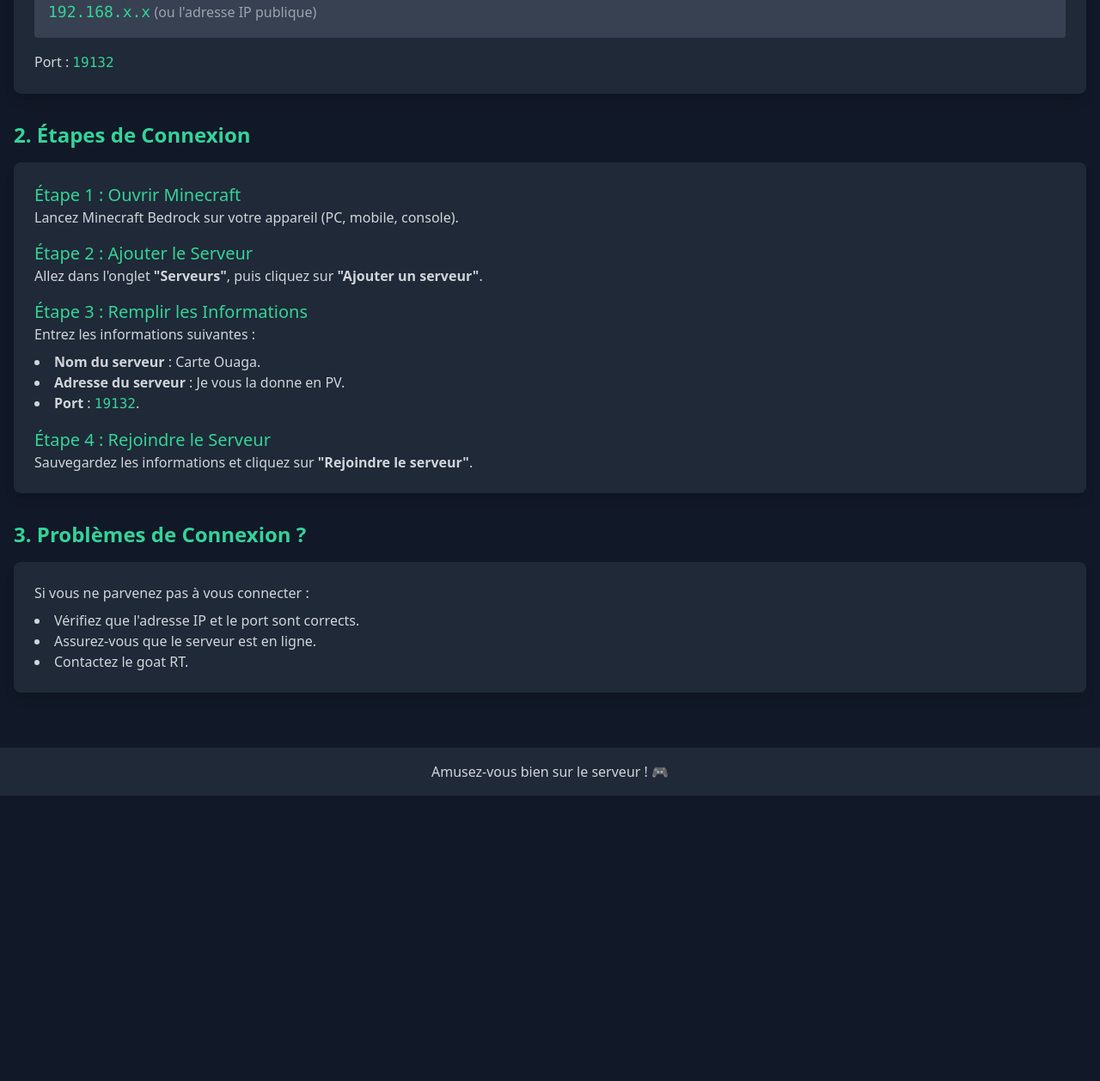
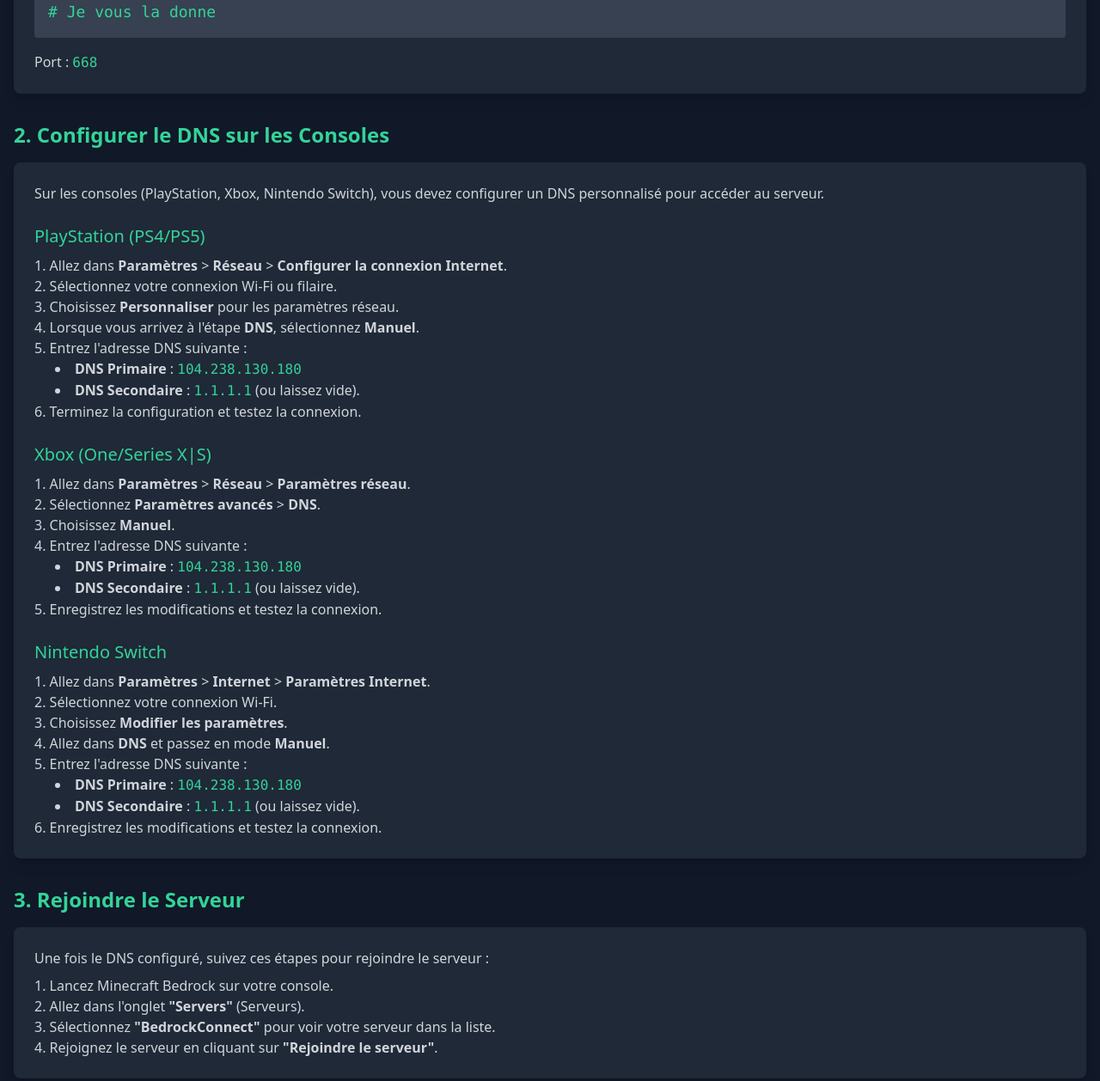
Before and after one commit to rayantProject/minecraft-server, a website: page index.html in a window 1280 px wide. Shown: the part 280-1538 px from the top of the page at 86% size. Before the commit the page ends 1206 px from the top, so only its background shows below. Drawn offline with nearby package versions, Linux system fonts and the light colour scheme.

Commit message:
chore: initialize project with configuration files and setup

```diff
--- a/index.html
+++ b/index.html
@@ -1,16 +1,15 @@
-<!DOCTYPE html>
+<!doctype html>
 <html lang="fr">
   <head>
-  <meta charset="UTF-8">
-  <meta name="viewport" content="width=device-width, initial-scale=1.0">
+    <meta charset="UTF-8" />
+    <meta name="viewport" content="width=device-width, initial-scale=1.0" />
     <title>Connexion au Serveur Minecraft</title>
-  <link href="https://cdn.jsdelivr.net/npm/tailwindcss@2.2.19/dist/tailwind.min.css" rel="stylesheet">
+    <link href="https://cdn.jsdelivr.net/npm/tailwindcss@2.2.19/dist/tailwind.min.css" rel="stylesheet" />
   </head>
   <body class="bg-gray-900 text-white font-sans">
-
     <!-- Header -->
     <header class="bg-gray-800 py-6 text-center">
-    <h1 class="text-4xl font-bold text-green-400">Bienvenue sur le Serveur Cartel Ouaga !</h1>
+      <h1 class="text-4xl font-bold text-green-400">Bienvenue sur le Serveur Minecraft !</h1>
       <p class="mt-2 text-gray-300">Suivez les étapes ci-dessous pour vous connecter.</p>
     </header>
 
@@ -22,59 +21,116 @@
         <div class="bg-gray-800 p-6 rounded-lg shadow-lg">
           <p class="text-gray-300">Pour vous connecter, vous aurez besoin de l'adresse IP du serveur :</p>
           <div class="mt-4 p-4 bg-gray-700 rounded">
-          <code class="text-green-400 text-lg">192.168.x.x</code> <span class="text-gray-400">(ou l'adresse IP publique)</span>
+            <code class="text-green-400 text-lg"> # Je vous la donne </code>
           </div>
-        <p class="mt-4 text-gray-300">Port : <code class="text-green-400">19132</code></p>
+          <p class="mt-4 text-gray-300">Port : <code class="text-green-400">668</code></p>
         </div>
       </section>
 
-    <!-- Section 2: Étapes de Connexion -->
+      <!-- Section 2: Configurer le DNS sur les Consoles -->
       <section class="mb-8">
-      <h2 class="text-2xl font-semibold text-green-400 mb-4">2. Étapes de Connexion</h2>
+        <h2 class="text-2xl font-semibold text-green-400 mb-4">2. Configurer le DNS sur les Consoles</h2>
         <div class="bg-gray-800 p-6 rounded-lg shadow-lg">
-        <div class="space-y-4">
-          <!-- Étape 1 -->
-          <div>
-            <h3 class="text-xl font-medium text-green-400">Étape 1 : Ouvrir Minecraft</h3>
-            <p class="text-gray-300">Lancez Minecraft Bedrock sur votre appareil (PC, mobile, console).</p>
+          <p class="text-gray-300">
+            Sur les consoles (PlayStation, Xbox, Nintendo Switch), vous devez configurer un DNS personnalisé pour
+            accéder au serveur.
+          </p>
+
+          <!-- PlayStation -->
+          <div class="mt-6">
+            <h3 class="text-xl font-medium text-green-400">PlayStation (PS4/PS5)</h3>
+            <ol class="list-decimal list-inside mt-2 text-gray-300">
+              <li>
+                Allez dans <strong>Paramètres</strong> > <strong>Réseau</strong> >
+                <strong>Configurer la connexion Internet</strong>.
+              </li>
+              <li>Sélectionnez votre connexion Wi-Fi ou filaire.</li>
+              <li>Choisissez <strong>Personnaliser</strong> pour les paramètres réseau.</li>
+              <li>Lorsque vous arrivez à l'étape <strong>DNS</strong>, sélectionnez <strong>Manuel</strong>.</li>
+              <li>
+                Entrez l'adresse DNS suivante :
+                <ul class="list-disc list-inside ml-6">
+                  <li><strong>DNS Primaire</strong> : <code class="text-green-400">104.238.130.180</code></li>
+                  <li>
+                    <strong>DNS Secondaire</strong> : <code class="text-green-400">1.1.1.1</code> (ou laissez vide).
+                  </li>
+                </ul>
+              </li>
+              <li>Terminez la configuration et testez la connexion.</li>
+            </ol>
           </div>
-          <!-- Étape 2 -->
-          <div>
-            <h3 class="text-xl font-medium text-green-400">Étape 2 : Ajouter le Serveur</h3>
-            <p class="text-gray-300">
-              Allez dans l'onglet <strong>"Serveurs"</strong>, puis cliquez sur <strong>"Ajouter un serveur"</strong>.
-            </p>
+
+          <!-- Xbox -->
+          <div class="mt-6">
+            <h3 class="text-xl font-medium text-green-400">Xbox (One/Series X|S)</h3>
+            <ol class="list-decimal list-inside mt-2 text-gray-300">
+              <li>
+                Allez dans <strong>Paramètres</strong> > <strong>Réseau</strong> > <strong>Paramètres réseau</strong>.
+              </li>
+              <li>Sélectionnez <strong>Paramètres avancés</strong> > <strong>DNS</strong>.</li>
+              <li>Choisissez <strong>Manuel</strong>.</li>
+              <li>
+                Entrez l'adresse DNS suivante :
+                <ul class="list-disc list-inside ml-6">
+                  <li><strong>DNS Primaire</strong> : <code class="text-green-400">104.238.130.180</code></li>
+                  <li>
+                    <strong>DNS Secondaire</strong> : <code class="text-green-400">1.1.1.1</code> (ou laissez vide).
+                  </li>
+                </ul>
+              </li>
+              <li>Enregistrez les modifications et testez la connexion.</li>
+            </ol>
           </div>
-          <!-- Étape 3 -->
-          <div>
-            <h3 class="text-xl font-medium text-green-400">Étape 3 : Remplir les Informations</h3>
-            <p class="text-gray-300">
-              Entrez les informations suivantes :
-            </p>
-            <ul class="list-disc list-inside mt-2 text-gray-300">
-              <li><strong>Nom du serveur</strong> : Carte Ouaga.</li>
-              <li><strong>Adresse du serveur</strong> : Je vous la donne en PV.</li>
-              <li><strong>Port</strong> : <code class="text-green-400">19132</code>.</li>
+
+          <!-- Nintendo Switch -->
+          <div class="mt-6">
+            <h3 class="text-xl font-medium text-green-400">Nintendo Switch</h3>
+            <ol class="list-decimal list-inside mt-2 text-gray-300">
+              <li>
+                Allez dans <strong>Paramètres</strong> > <strong>Internet</strong> >
+                <strong>Paramètres Internet</strong>.
+              </li>
+              <li>Sélectionnez votre connexion Wi-Fi.</li>
+              <li>Choisissez <strong>Modifier les paramètres</strong>.</li>
+              <li>Allez dans <strong>DNS</strong> et passez en mode <strong>Manuel</strong>.</li>
+              <li>
+                Entrez l'adresse DNS suivante :
+                <ul class="list-disc list-inside ml-6">
+                  <li><strong>DNS Primaire</strong> : <code class="text-green-400">104.238.130.180</code></li>
+                  <li>
+                    <strong>DNS Secondaire</strong> : <code class="text-green-400">1.1.1.1</code> (ou laissez vide).
+                  </li>
                 </ul>
-          </div>
-          <!-- Étape 4 -->
-          <div>
-            <h3 class="text-xl font-medium text-green-400">Étape 4 : Rejoindre le Serveur</h3>
-            <p class="text-gray-300">Sauvegardez les informations et cliquez sur <strong>"Rejoindre le serveur"</strong>.</p>
-          </div>
+              </li>
+              <li>Enregistrez les modifications et testez la connexion.</li>
+            </ol>
           </div>
         </div>
       </section>
 
-    <!-- Section 3: Problèmes de Connexion -->
+      <!-- Section 3: Rejoindre le Serveur -->
+      <section class="mb-8">
+        <h2 class="text-2xl font-semibold text-green-400 mb-4">3. Rejoindre le Serveur</h2>
+        <div class="bg-gray-800 p-6 rounded-lg shadow-lg">
+          <p class="text-gray-300">Une fois le DNS configuré, suivez ces étapes pour rejoindre le serveur :</p>
+          <ol class="list-decimal list-inside mt-2 text-gray-300">
+            <li>Lancez Minecraft Bedrock sur votre console.</li>
+            <li>Allez dans l'onglet <strong>"Servers"</strong> (Serveurs).</li>
+            <li>Sélectionnez <strong>"BedrockConnect"</strong> pour voir votre serveur dans la liste.</li>
+            <li>Rejoignez le serveur en cliquant sur <strong>"Rejoindre le serveur"</strong>.</li>
+          </ol>
+        </div>
+      </section>
+
+      <!-- Section 4: Problèmes de Connexion -->
       <section>
-      <h2 class="text-2xl font-semibold text-green-400 mb-4">3. Problèmes de Connexion ?</h2>
+        <h2 class="text-2xl font-semibold text-green-400 mb-4">4. Problèmes de Connexion ?</h2>
         <div class="bg-gray-800 p-6 rounded-lg shadow-lg">
           <p class="text-gray-300">Si vous ne parvenez pas à vous connecter :</p>
           <ul class="list-disc list-inside mt-2 text-gray-300">
             <li>Vérifiez que l'adresse IP et le port sont corrects.</li>
             <li>Assurez-vous que le serveur est en ligne.</li>
-          <li>Contactez le goat RT.</li>
+            <li>Contactez RT pour plus d'aide.</li>
           </ul>
         </div>
       </section>
@@ -84,6 +140,5 @@
     <footer class="bg-gray-800 py-4 text-center mt-8">
       <p class="text-gray-300">Amusez-vous bien sur le serveur ! 🎮</p>
     </footer>
-
   </body>
 </html>
```
Also changed, not shown: commitlint.config.js (added, +22 -0 lines), package.json (added, +19 -0 lines), .prettierrc.json (added), README.md (added), 8 other files. Lines whose indentation alone changed are shown as unchanged.
